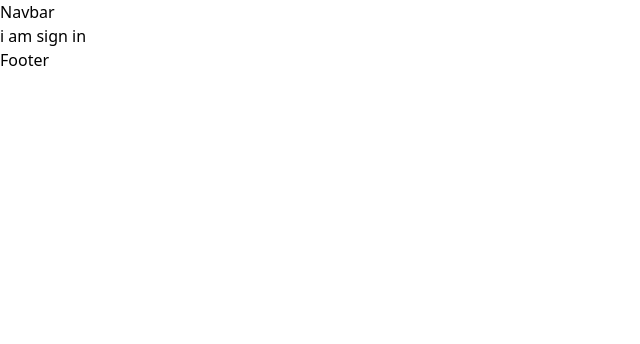
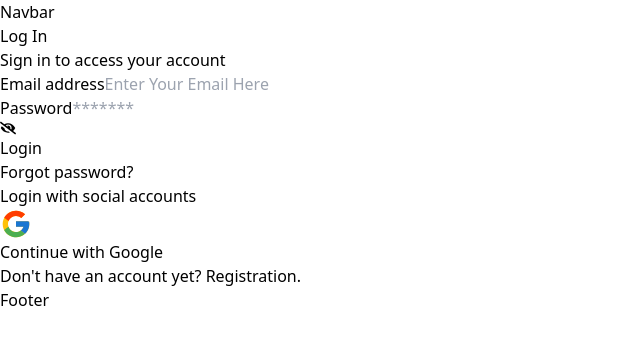
Before and after one commit to arifulislamctg11/mustafa-kebab-frontend, a React (Vite) app: page /signIn in a window 1280 px wide. Shown: the top 344 px of the page, without its empty margins (0-640 px from the left). Built offline with nearby package versions, Linux system fonts and the light colour scheme; no server answers.

Commit message:
signin and signup page desgin complete

```diff
--- a/index.html
+++ b/index.html
@@ -1,7 +1,7 @@
 <!doctype html>
-<html lang="en">
+<html lang="en" data-theme="light">
   <head>
-    <meta charset="UTF-8"  data-theme="light"/>
+    <meta charset="UTF-8"/>
     <link rel="icon" type="image/svg+xml" href="/vite.svg" />
     <meta name="viewport" content="width=device-width, initial-scale=1.0" />
     <title>Vite + React</title>
--- a/src/hooks/useAuth.js
+++ b/src/hooks/useAuth.js
@@ -1,5 +1,6 @@
 import { useContext } from 'react'
-import { AuthContext } from '../../src/Provider/AuthProvider.jsx'
+import { AuthContext } from '../Provider/AuthProvider'
+
 
 const useAuth = () => {
   const auth = useContext(AuthContext)
--- a/src/main.jsx
+++ b/src/main.jsx
@@ -3,11 +3,14 @@ import './index.css'
 import { RouterProvider } from 'react-router-dom'
 import {QueryClient, QueryClientProvider} from '@tanstack/react-query'
 import { router } from './routes/routers'
+import AuthProvider from './Provider/AuthProvider'
 
 const queryClient = new QueryClient()
 
 ReactDOM.createRoot(document.getElementById('root')).render(
   <QueryClientProvider client={queryClient}>
-      <RouterProvider router={router} />
+     <AuthProvider>
+     <RouterProvider router={router} />
+     </AuthProvider>
   </QueryClientProvider>
 )
--- a/src/pages/Authontaction/SignIn.jsx
+++ b/src/pages/Authontaction/SignIn.jsx
@@ -1,11 +1,98 @@
-import React from 'react';
+import { Link, useNavigate } from 'react-router-dom';
+import { FcGoogle } from 'react-icons/fc';
+import { TbFidgetSpinner } from 'react-icons/tb';
+import { FaEye, FaEyeSlash } from "react-icons/fa";
+import { useState } from 'react';
+import useAuth from '../../hooks/useAuth';
+import toast from 'react-hot-toast';
 
 const SignIn = () => {
-    return (
-        <div>
-            i am sign in
+  const [showPassword, setShowPassword] = useState(false);
+  const loading = false; // Assuming no loading state since functions are removed.
+  const { signInWithGoogle } = useAuth();
+  const navigate = useNavigate();
+
+  const handleGoogle = async () => {
+    try {
+      await signInWithGoogle();
+      navigate('/');
+      toast.success('Signup successful');
+    } catch (error) {
+      console.log(error);
+      toast.error(error.message);
+    }
+  };
+
+  return (
+    <div className='flex justify-center items-center min-h-screen'>
+      <div className='flex flex-col max-w-md p-6 rounded-md sm:p-10 bg-gray-100 text-gray-900'>
+        <div className='mb-8 text-center'>
+          <h1 className='my-3 text-4xl font-bold'>Log In</h1>
+          <p className='text-sm text-gray-400'>Sign in to access your account</p>
         </div>
-    );
+        <form className='space-y-6 ng-untouched ng-pristine ng-valid'>
+          <div className='space-y-4'>
+            <div>
+              <label htmlFor='email' className='block mb-2 text-sm'>Email address</label>
+              <input
+                type='email'
+                name='email'
+                id='email'
+                required
+                placeholder='Enter Your Email Here'
+                className='w-full px-3 py-2 border rounded-md border-gray-300 focus:outline-orange-500 bg-gray-200 text-gray-900'
+              />
+            </div>
+            <div className='relative'>
+              <label htmlFor='password' className='text-sm mb-2'>Password</label>
+              <input
+                type={showPassword ? "text" : "password"}
+                name='password'
+                autoComplete='current-password'
+                id='password'
+                required
+                placeholder='*******'
+                className='w-full px-3 py-2 border rounded-md border-gray-300 focus:outline-orange-500 bg-gray-200 text-gray-900'
+              />
+              <span className="absolute top-10 right-2" onClick={() => setShowPassword(!showPassword)}>
+                {showPassword ? <FaEye /> : <FaEyeSlash />}
+              </span>
+            </div>
+          </div>
+
+          <div>
+            <button
+              disabled={loading}
+              type='submit'
+              className='bg-orange-500 w-full rounded-md py-3 text-white'
+            >
+              {loading ? <TbFidgetSpinner className='animate-spin m-auto' /> : "Login"}
+            </button>
+          </div>
+        </form>
+        <div className='space-y-1'>
+          <button className='text-xs hover:underline hover:text-orange-500 text-gray-400'>Forgot password?</button>
+        </div>
+        <div className='flex items-center pt-4 space-x-1'>
+          <div className='flex-1 h-px sm:w-16 dark:bg-gray-700'></div>
+          <p className='px-3 text-sm dark:text-gray-400'>Login with social accounts</p>
+          <div className='flex-1 h-px sm:w-16 dark:bg-gray-700'></div>
+        </div>
+        <div
+          disabled={loading}
+          onClick={handleGoogle}
+          className='flex justify-center items-center space-x-2 border m-3 p-2 border-gray-300 cursor-pointer'
+        >
+          <FcGoogle size={32} />
+          <p>Continue with Google</p>
+        </div>
+        <p className='px-6 text-sm text-center text-gray-400'>
+          Don&apos;t have an account yet?{' '}
+          <Link to='/signup' className='hover:underline hover:text-orange-500 text-gray-600'>Registration</Link>.
+        </p>
+      </div>
+    </div>
+  );
 };
 
 export default SignIn;
--- a/src/pages/Authontaction/SignUp.jsx
+++ b/src/pages/Authontaction/SignUp.jsx
@@ -1,13 +1,11 @@
 import { Link, useLocation, useNavigate } from 'react-router-dom'
 import { FcGoogle } from 'react-icons/fc'
-import useAuth from '../../hooks/useAuth'
 import axios from 'axios';
 import toast from 'react-hot-toast';
 import { TbFidgetSpinner } from 'react-icons/tb'
-
-
 import { FaEye, FaEyeSlash } from "react-icons/fa";
 import { useState } from 'react';
+import useAuth from '../../hooks/useAuth';
 
 const SignUp = () => {
   const [showPassword, setShowPassword] = useState(false);
@@ -15,60 +13,48 @@ const SignUp = () => {
   const from = location?.state || "/"
   const navigate = useNavigate();
   const { createUser, signInWithGoogle, updateUserProfile, loading, setLoading } = useAuth();
+
   const handleSignup = async e => {
     e.preventDefault();
     const form = e.target
     const name = form.name.value;
-    const image = form.image.files[0]
     const email = form.email.value;
     const password = form.password.value;
 
     try {
       setLoading(true)
-      // 1. upload image url get img url
-
-      // 2. create user account
       const res = await createUser(email, password)
-    //   console.log(res);
-
-
       // 3. Update profile user name and photo in firebase
-    //   await updateUserProfile(name, imageUrl);
+      await updateUserProfile(name);
       navigate(from)
-      toast.success('Registration successfull')
-
-    } catch (error) {
-      console.log(error);
-      toast.error(error.message)
-    }
-
-  }
-  // handle google sing in
-  const handleGoogle = async () => {
-    try {
-      await signInWithGoogle();
-      navigate(from)
-      toast.success('Signup successfull')
-
+      toast.success('Registration successful')
     } catch (error) {
       console.log(error);
       toast.error(error.message)
     }
   }
+
+  const handleGoogle = async () => {
+    try {
+      await signInWithGoogle();
+      navigate(from)
+      toast.success('Signup successful')
+    } catch (error) {
+      console.log(error);
+      toast.error(error.message)
+    }
+  }
+
   return (
     <div className='flex justify-center items-center min-h-screen'>
       <div className='flex flex-col max-w-md p-6 rounded-md sm:p-10 bg-gray-100 text-gray-900'>
         <div className='mb-8 text-center'>
-          <h1 className='my-3 text-4xl font-bold'> Create an Acount</h1>
-          <p className='text-sm text-gray-400'>Welcome to StayVista</p>
+          {/* <h1 className='my-3 text-4xl font-bold'> Create an Account</h1> */}
         </div>
-        <form
-          onSubmit={handleSignup}
-          className='space-y-6 '
-        >
+        <form onSubmit={handleSignup} className='space-y-6'>
           <div className='space-y-4'>
             <div>
-              <label htmlFor='email' className='block mb-2 text-sm'>
+              <label htmlFor='name' className='block mb-2 text-sm'>
                 Name
               </label>
               <input
@@ -76,20 +62,7 @@ const SignUp = () => {
                 name='name'
                 id='name'
                 placeholder='Enter Your Name Here'
-                className='w-full px-3 py-2 border rounded-md border-gray-300 focus:outline-rose-500 bg-gray-200 text-gray-900'
-                data-temp-mail-org='0'
-              />
-            </div>
-            <div>
-              <label htmlFor='image' className='block mb-2 text-sm'>
-                Select Image:
-              </label>
-              <input
-                required
-                type='file'
-                id='image'
-                name='image'
-                accept='image/*'
+                className='w-full px-3 py-2 border rounded-md border-gray-300 focus:outline-orange-500 bg-gray-200 text-gray-900'
               />
             </div>
             <div>
@@ -102,68 +75,58 @@ const SignUp = () => {
                 id='email'
                 required
                 placeholder='Enter Your Email Here'
-                className='w-full px-3 py-2 border rounded-md border-gray-300 focus:outline-rose-500 bg-gray-200 text-gray-900'
-                data-temp-mail-org='0'
+                className='w-full px-3 py-2 border rounded-md border-gray-300 focus:outline-orange-500 bg-gray-200 text-gray-900'
               />
             </div>
             <div className='relative'>
-              <div className='flex justify-between'>
-                <label htmlFor='password' className='text-sm mb-2'>
-                  Password
-                </label>
-              </div>
+              <label htmlFor='password' className='text-sm mb-2'>
+                Password
+              </label>
               <input
-
                 type={showPassword ? "text" : "password"}
                 name='password'
                 autoComplete='new-password'
                 id='password'
                 required
                 placeholder='*******'
-                className='w-full px-3 py-2 border rounded-md border-gray-300 focus:outline-rose-500 bg-gray-200 text-gray-900'
+                className='w-full px-3 py-2 border rounded-md border-gray-300 focus:outline-orange-500 bg-gray-200 text-gray-900'
               />
               <span className="absolute top-10 right-2" onClick={() => setShowPassword(!showPassword)}>
-                {
-                  showPassword ? <FaEye></FaEye> : <FaEyeSlash></FaEyeSlash>
-                }
+                {showPassword ? <FaEye /> : <FaEyeSlash />}
               </span>
             </div>
           </div>
-
           <div>
             <button
               disabled={loading}
               type='submit'
-              className='bg-rose-500 w-full rounded-md py-3 text-white'
+              className='bg-orange-500 w-full rounded-md py-3 text-white'
             >
-              {loading ? <TbFidgetSpinner className='animate-spin m-auto' /> : " Register"}
+              {loading ? <TbFidgetSpinner className='animate-spin m-auto' /> : "Register"}
             </button>
           </div>
         </form>
         <div className='flex items-center pt-4 space-x-1'>
           <div className='flex-1 h-px sm:w-16 dark:bg-gray-700'></div>
-          <p className='px-3 text-sm dark:text-gray-400'>
-            Signup with social accounts
-          </p>
+          <p className='px-3 text-sm dark:text-gray-400'>Signup with social accounts</p>
           <div className='flex-1 h-px sm:w-16 dark:bg-gray-700'></div>
         </div>
         <div
           disabled={loading}
           onClick={handleGoogle}
-          className='disabled:cursor-not-allowed flex justify-center items-center space-x-2 border m-3 p-2 border-gray-300 border-rounded cursor-pointer'>
+          className='disabled:cursor-not-allowed flex justify-center items-center space-x-2 border m-3 p-2 border-gray-300 cursor-pointer'
+        >
           <FcGoogle size={32} />
-
           <p>Continue with Google</p>
         </div>
         <p className='px-6 text-sm text-center text-gray-400'>
           Already have an account?{' '}
           <Link
             to='/login'
-            className='hover:underline hover:text-rose-500 text-gray-600'
+            className='hover:underline hover:text-orange-500 text-gray-600'
           >
             Login
-          </Link>
-          .
+          </Link>.
         </p>
       </div>
     </div>
--- a/src/routes/routers.jsx
+++ b/src/routes/routers.jsx
@@ -15,7 +15,7 @@ export const router = createBrowserRouter([
           element: <Home />,
         },
         {
-          path : '/signin',
+          path : '/signIn',
           element: <SignIn/>
         },
         {
```
Also changed, not shown: src/Provider/AuthProvider.jsx (+14 -12 lines).
